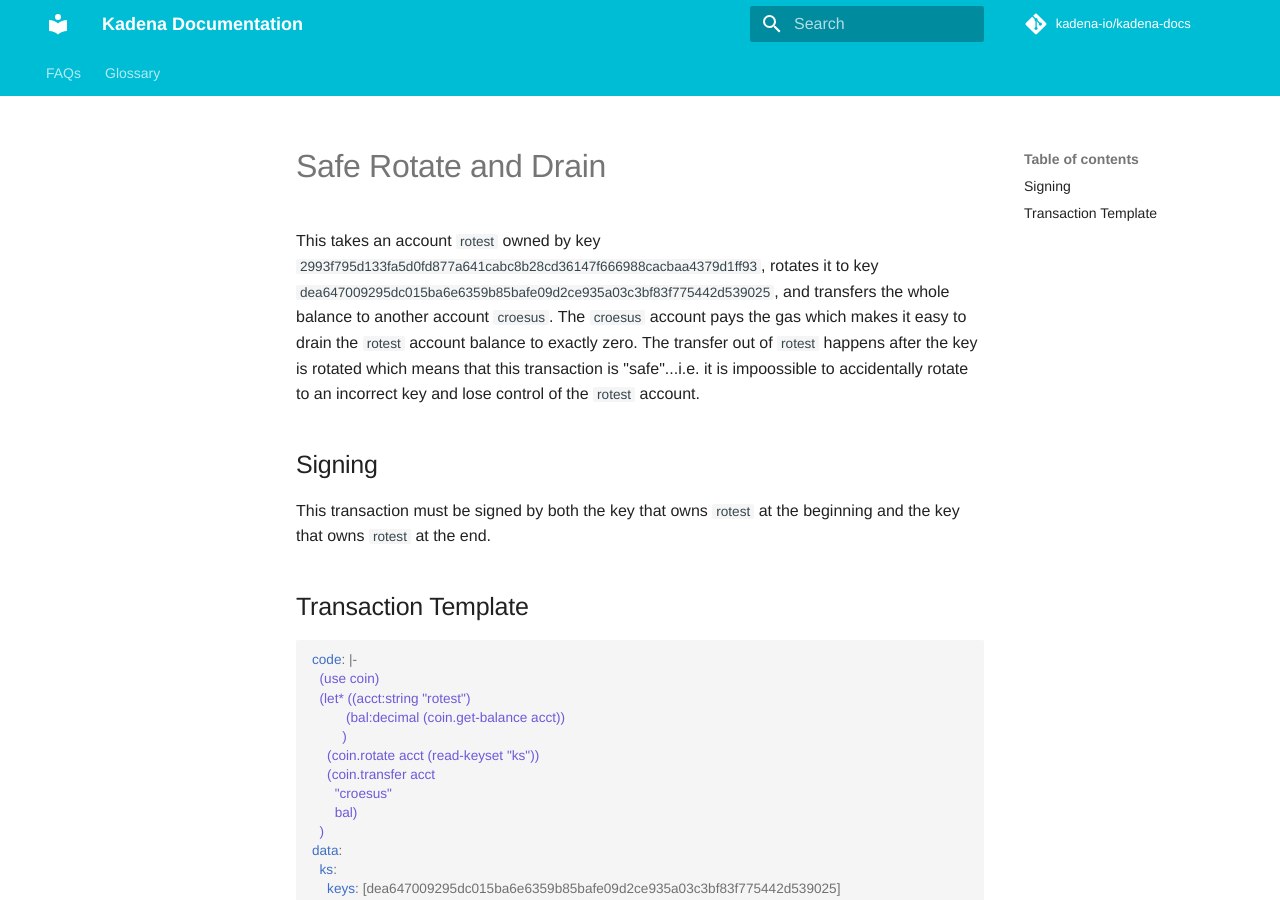
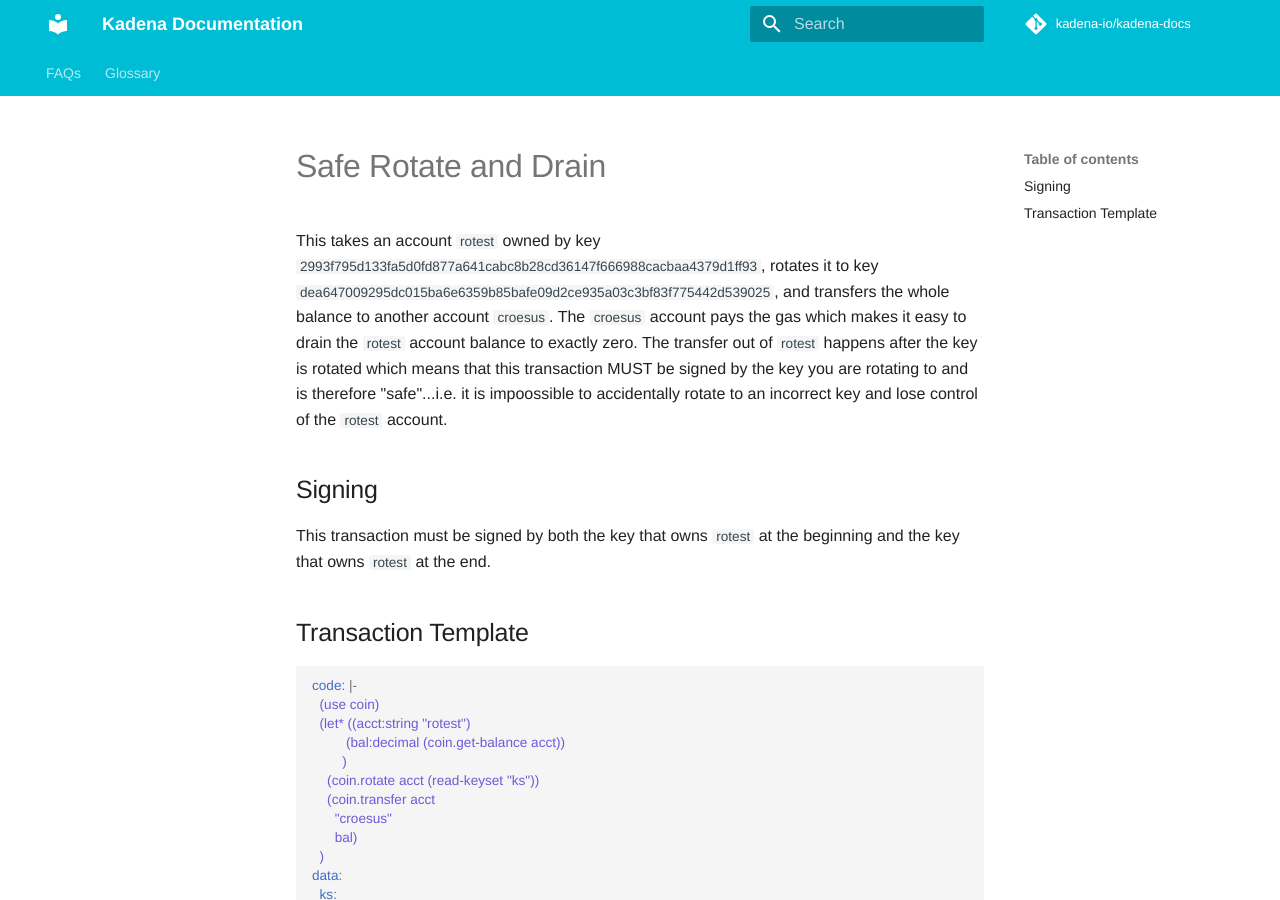
Before and after one commit to kadena-io/kadena-docs, an MkDocs documentation site: the page built from docs/cookbook/safe-rotate-and-drain.md, in a window 1280 px wide and 900 px high. Built offline with MkDocs 1.6.1 and Material for MkDocs 9.7.7, drawn with Linux system fonts in a browser that asks for light colours; some web fonts are replaced; comment, search, counter and statistics services are not loaded.

Commit message:
Small tweak in wording

```diff
--- a/docs/cookbook/safe-rotate-and-drain.md
+++ b/docs/cookbook/safe-rotate-and-drain.md
@@ -5,10 +5,10 @@
 to key `dea647009295dc015ba6e6359b85bafe09d2ce935a03c3bf83f775442d539025`, and
 transfers the whole balance to another account `croesus`.  The `croesus`
 account pays the gas which makes it easy to drain the `rotest` account balance
-to exactly zero.  The transfer out of `rotest` happens after the key is rotated
-which means that this transaction is "safe"...i.e. it is impoossible to
-accidentally rotate to an incorrect key and lose control of the `rotest`
-account.
+to exactly zero.  The transfer out of `rotest` happens after the key is
+rotated which means that this transaction MUST be signed by the key you are
+rotating to and is therefore "safe"...i.e. it is impoossible to accidentally
+rotate to an incorrect key and lose control of the `rotest` account.
 
 ## Signing
 
```
